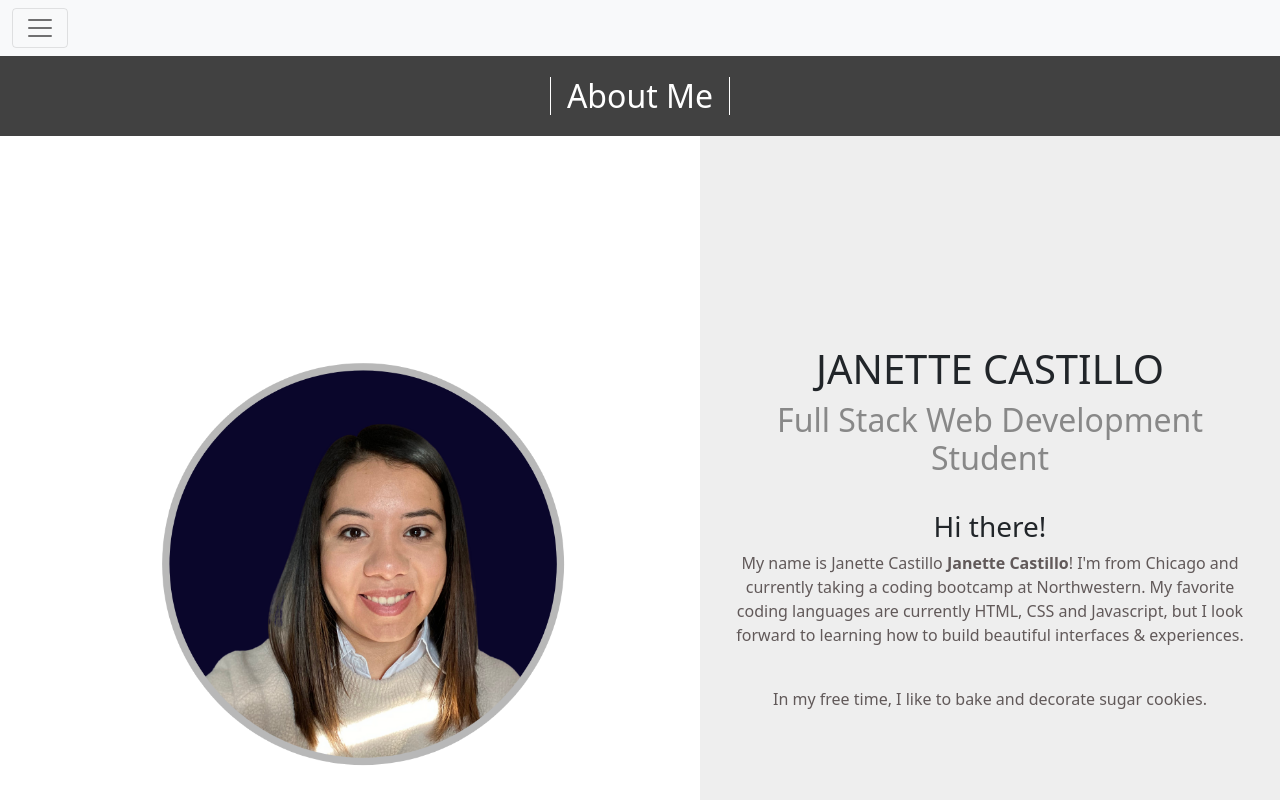
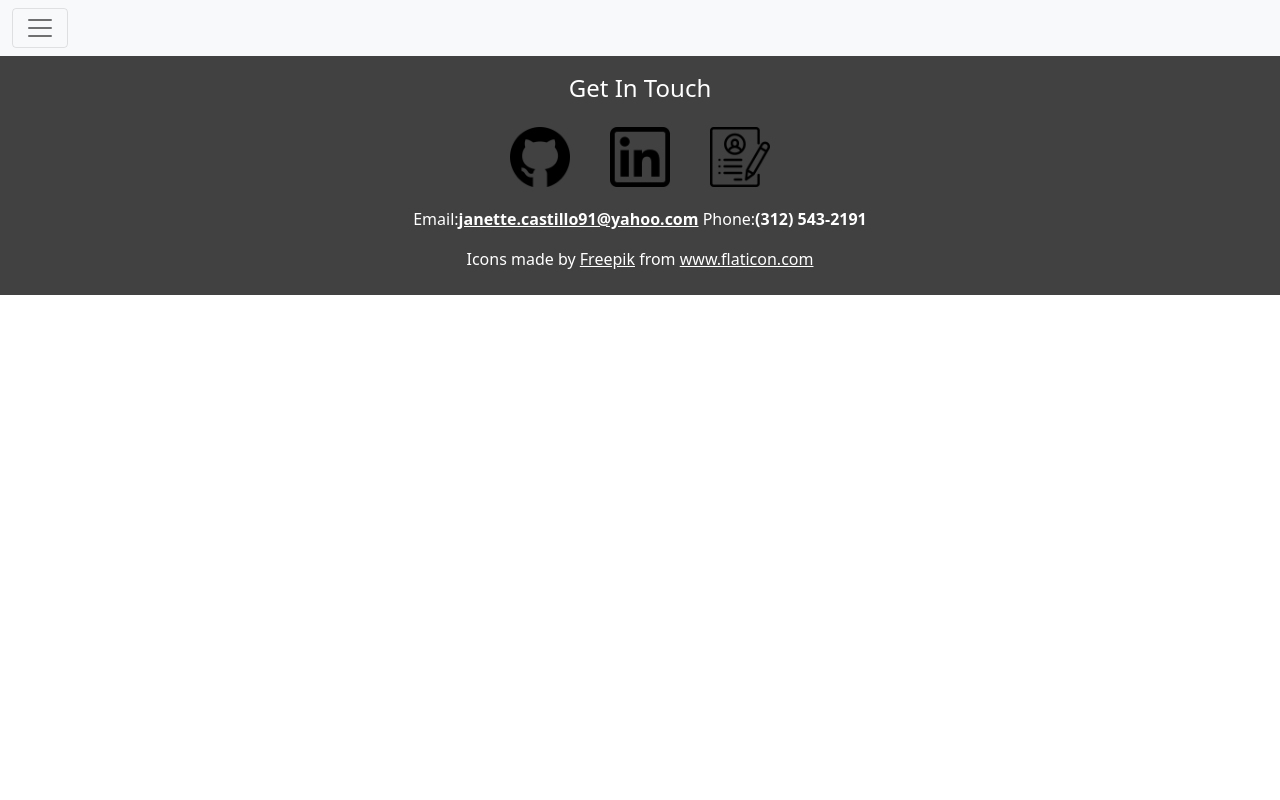
Before and after one commit to jcastillo9/react-portfolio, a React (Create React App) app: page / in a window 1280 px wide. Shown: the top 800 px of the page. Built offline with nearby package versions, Linux system fonts and the light colour scheme.

Commit message:
trying to deploy

```diff
--- a/src/App.js
+++ b/src/App.js
@@ -13,10 +13,10 @@ function App() {
     <div>
       <Header />
       <Routes>
-        <Route exact path='/' element={<About />} />
-        <Route exact path='/portfolio' element={<Portfolio />} />
-        <Route exact path='/contact' element={<Contact />} />
-        <Route exact path='/resume' element={<Resume />} />
+        <Route exact path="react-portfolio-v4/" element={<About />} />
+        <Route exact path="react-portfolio-v4/portfolio" element={<Portfolio />} />
+        <Route exact path="react-portfolio-v4/contact" element={<Contact />} />
+        <Route exact path="react-portfolio-v4/resume" element={<Resume />} />
       </Routes>
       <Footer />
     </div>
```
